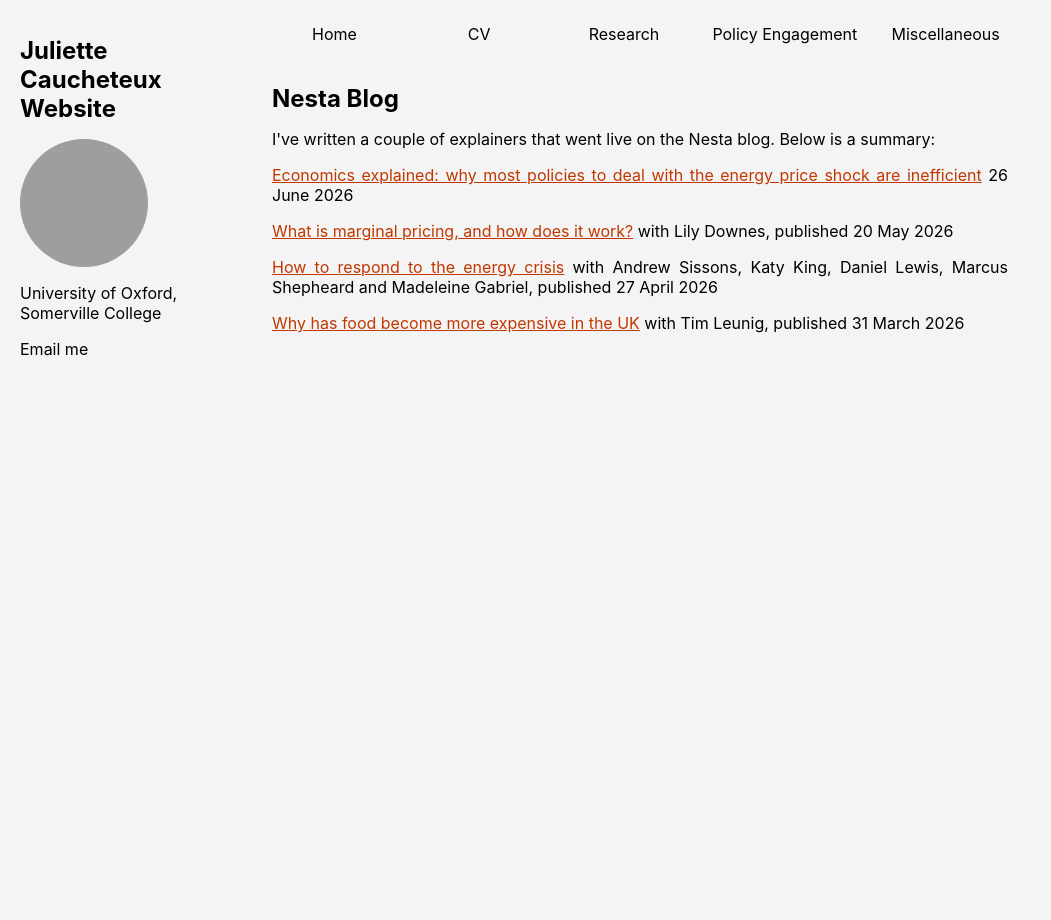
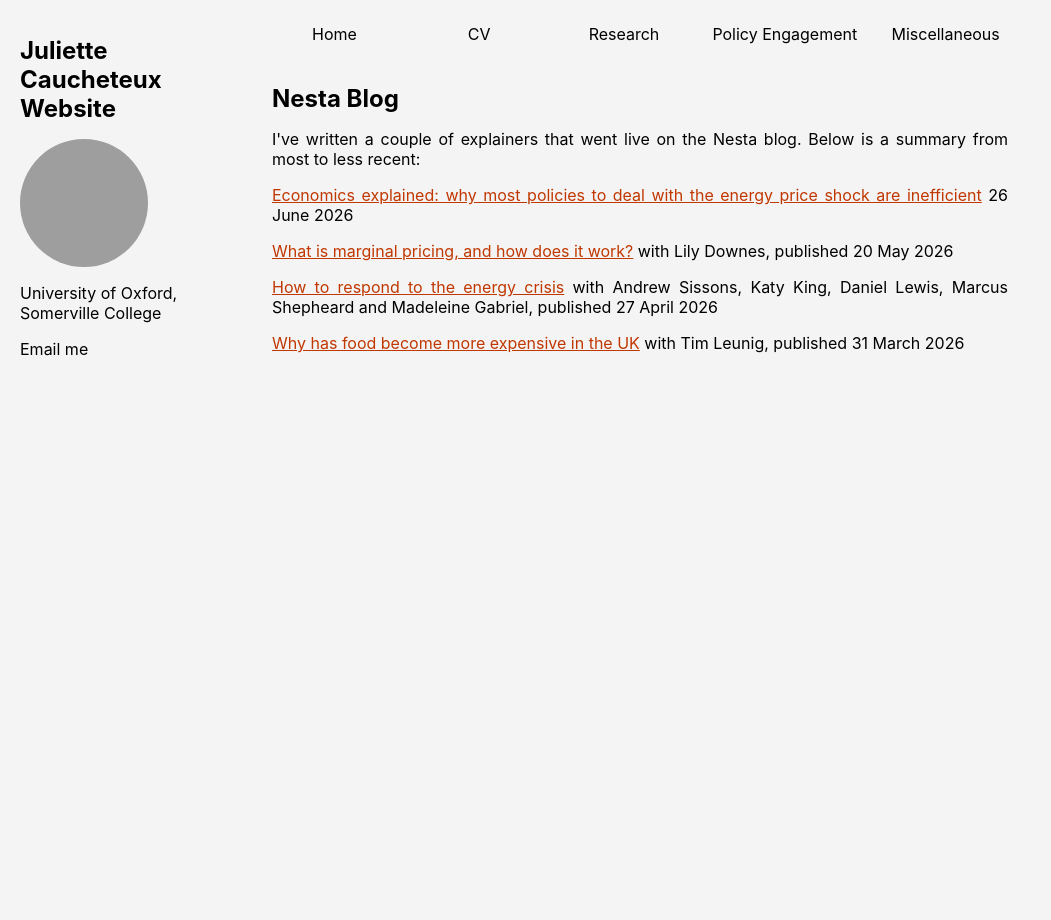
Before and after one commit to JulietteCx/juliettecx.github.io, a Jekyll site: the page built from _pages/blog.html, in a window 1280 px wide. Shown: the whole page, without its empty margins (0-1051 px from the left). Built offline with Jekyll 4.4.1, drawn with Linux system fonts in a browser that asks for light colours; grey boxes are pictures that could not be loaded.

Commit message:
Update blog.html

```diff
--- a/_pages/blog.html
+++ b/_pages/blog.html
@@ -15,7 +15,7 @@
 <body>
 <h1>Nesta Blog</h1>
 
-<p>I've written a couple of explainers that went live on the Nesta blog. Below is a summary:</p>
+<p>I've written a couple of explainers that went live on the Nesta blog. Below is a summary from most to less recent:</p>
 <p>
   <a href="https://www.nesta.org.uk/blog/economics-explained-why-most-policies-to-deal-with-the-energy-price-shock-are-inefficient/"
      style="color:#C03700; text-decoration:underline;">
```
